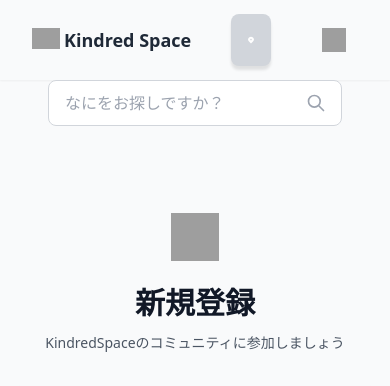
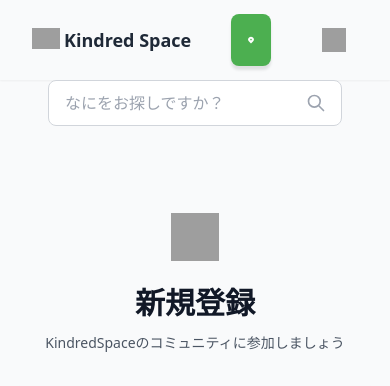
Before and after one commit to ZayYar-Phyo/kindred_space, a Django app: page /signup/ in a window 390 px wide. Shown: the top 386 px of the page. Run offline with Django 5.2, Linux system fonts and the light colour scheme; some libraries are stand-ins or nearby versions; grey boxes are pictures that could not be loaded.

Commit message:
Align mobile map button styling with desktop
Update mobile map icon button to use primary color and hover effects consistent with the desktop version, ensuring a unified UI.

Replit-Commit-Author: Agent
Replit-Commit-Session-Id: c51ed58a-5bca-4cf5-82f7-5556ea25c60e
Replit-Commit-Checkpoint-Type: intermediate_checkpoint
Replit-Commit-Event-Id: 3db9f86e-4336-490d-96bc-faf3e56df26e
Replit-Commit-Screenshot-Url: https://storage.googleapis.com/screenshot-production-us-central1/5163670d-94d8-4de5-a2d2-75e126789bb2/c51ed58a-5bca-4cf5-82f7-5556ea25c60e/V6iGFuo

```diff
--- a/templates/includes/header.html
+++ b/templates/includes/header.html
@@ -40,8 +40,7 @@
         <div class="flex md:hidden items-center gap-2">
             <button @click="useCurrentLocation()"
                 :disabled="isLoadingLocation"
-                :class="hasLocationFilter ? 'bg-primary' : 'bg-gray-300'"
-                class="flex items-center justify-center w-10 h-10 rounded-lg transition-colors duration-200 disabled:opacity-50 disabled:cursor-not-allowed hover:opacity-80"
+                class="flex items-center justify-center w-10 h-10 bg-primary hover:bg-primary-dark rounded-lg transition-colors duration-200 disabled:opacity-50 disabled:cursor-not-allowed"
                 x-cloak>
                 <!-- Loading spinner or location icon -->
                 <svg x-show="!isLoadingLocation" class="w-5 h-5 text-white" fill="currentColor" viewBox="0 0 20 20">
```
Also changed, not shown: 1 other file.
